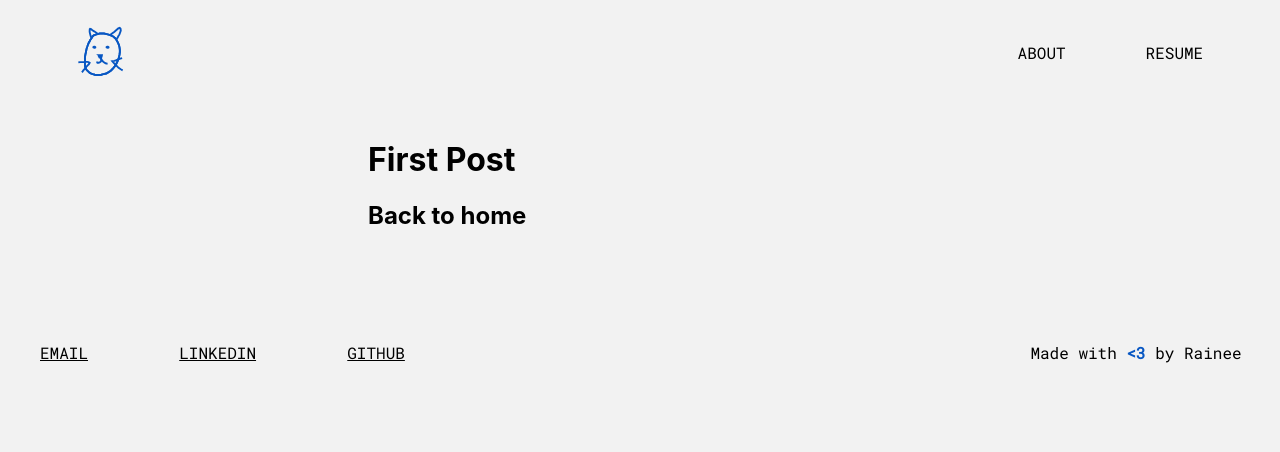
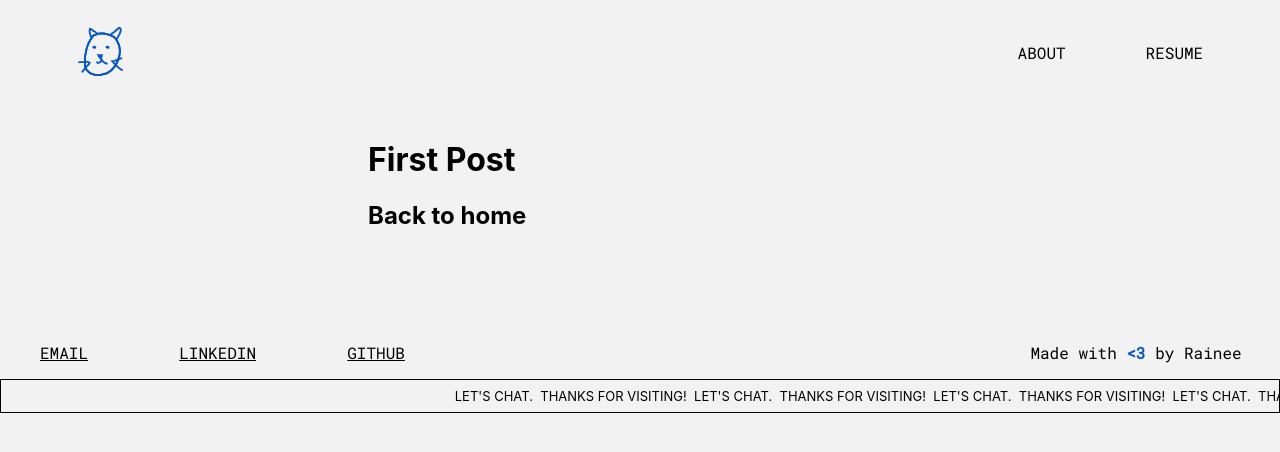
Before and after one commit to raineepei/design_portfolio, a Next.js app: page /case-studies/kini-koffee in a window 1280 px wide. Shown: the top 452 px of the page. Built offline with nearby package versions, Linux system fonts and the light colour scheme.

Commit message:
text marquee

```diff
--- /dev/null
+++ b/components/Marquee.js
@@ -0,0 +1,21 @@
+import styles from '../styles/Home.module.css'
+import "@fontsource/roboto-mono"
+
+const Marquee = () => {
+    return (
+<div className={styles.marquee}>
+  <div className={styles.marquee1}>
+    &nbsp;LET'S CHAT. &nbsp;THANKS FOR VISITING! &nbsp;LET'S CHAT. &nbsp;THANKS FOR VISITING! &nbsp;LET'S CHAT. &nbsp;THANKS FOR VISITING!
+    &nbsp;LET'S CHAT. &nbsp;THANKS FOR VISITING! &nbsp;LET'S CHAT. &nbsp;THANKS FOR VISITING! &nbsp;LET'S CHAT. &nbsp;THANKS FOR VISITING!
+    &nbsp;LET'S CHAT. &nbsp;THANKS FOR VISITING!
+  </div>
+  <div className={styles.marquee2}>
+  &nbsp;LET'S CHAT. &nbsp;THANKS FOR VISITING! &nbsp;LET'S CHAT. &nbsp;THANKS FOR VISITING! &nbsp;LET'S CHAT. &nbsp;THANKS FOR VISITING!
+    &nbsp;LET'S CHAT. &nbsp;THANKS FOR VISITING! &nbsp;LET'S CHAT. &nbsp;THANKS FOR VISITING! &nbsp;LET'S CHAT. &nbsp;THANKS FOR VISITING!
+    &nbsp;LET'S CHAT. &nbsp;THANKS FOR VISITING!
+  </div>
+</div>
+    )
+}
+
+export default Marquee
--- a/package.json
+++ b/package.json
@@ -8,6 +8,7 @@
   },
   "dependencies": {
     "@fontsource/roboto-mono": "^4.5.8",
+    "infinite-marquee": "^1.0.7",
     "next": "12.1.4",
     "react": "18.0.0",
     "react-dom": "18.0.0"
--- a/pages/_app.js
+++ b/pages/_app.js
@@ -1,13 +1,14 @@
 import '../styles/globals.css'
 import Navbar from '../components/Navbar'
 import Footer from '../components/Footer'
-
+import Marquee from '../components/Marquee'
 
 function MyApp({ Component, pageProps }) {
   return <>
   <Navbar/>
   <Component {...pageProps} />
   <Footer/>
+  <Marquee/>
   </>
 }
 
--- a/styles/Home.module.css
+++ b/styles/Home.module.css
@@ -226,10 +226,10 @@
   opacity: 1;
 }
 
-.logo {
+/* .logo {
   height: 1em;
   margin-left: 0.5rem;
-}
+} */
 
 @media (max-width: 600px) {
   .grid {
@@ -237,3 +237,40 @@
     flex-direction: column;
   }
 }
+
+.marquee {
+  border: 1px solid black;
+  overflow: hidden;
+  white-space: nowrap;
+  padding: 8px 0px 8px;
+  font-size: 13px;
+}
+
+.marquee1 {
+  display: inline-block;
+  animation: marquee1 15s linear infinite;
+}
+
+.marquee2 {
+  display: inline-block;
+  animation: marquee2 15s linear infinite;
+  animation-delay: 7.6s;
+}
+
+@keyframes marquee1 {
+  from {
+    transform: translateX(100%);
+  }
+  to {
+    transform: translateX(-100%);
+  }
+}
+
+@keyframes marquee2 {
+  from {
+    transform: translateX(0%);
+  }
+  to {
+    transform: translateX(-200%);
+  }
+}
```
Also changed, not shown: styles/globals.css (line endings or trailing spaces), 1 other file (tests, documents, lock files or other folders).
